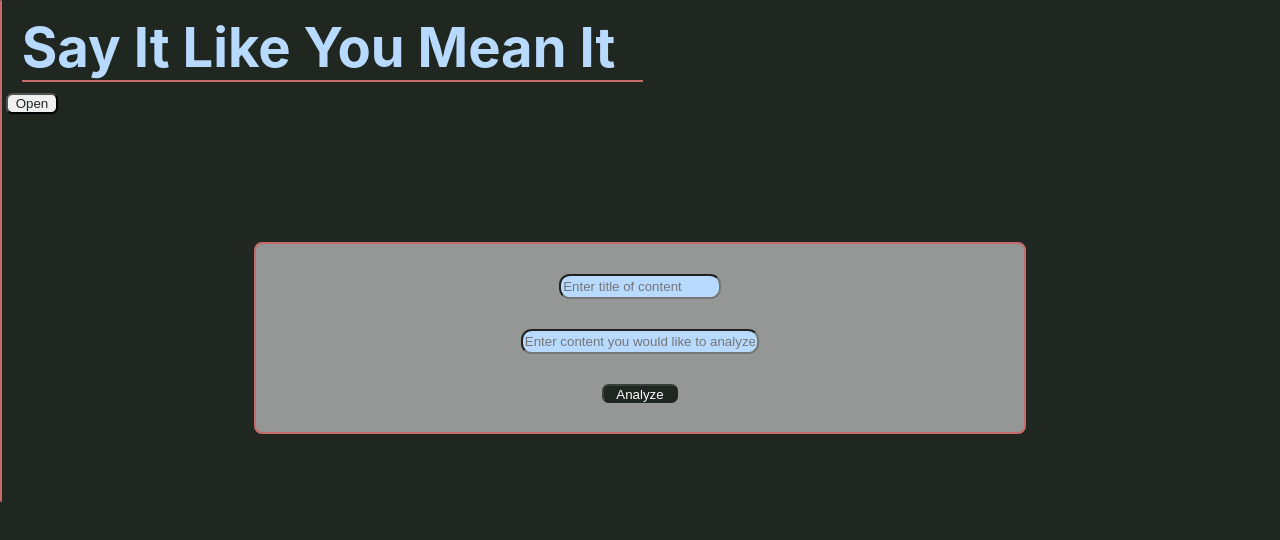
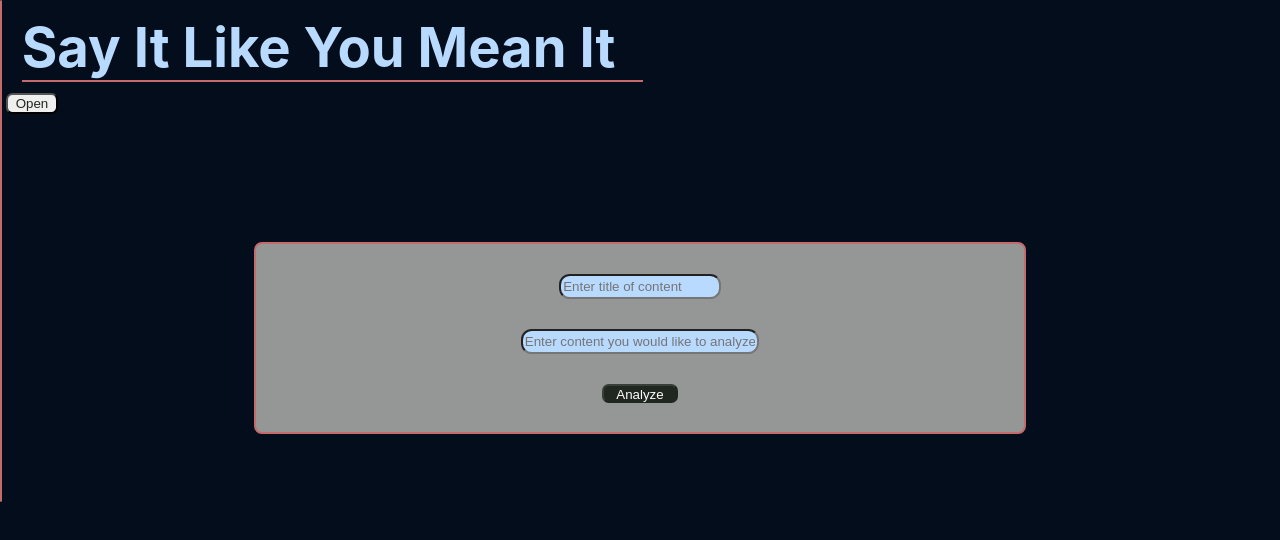
Before and after one commit to Logandv3/Say-it-like-you-mean-it, a React (Create React App) app: page / in a window 1280 px wide. Shown: the top 540 px of the page. Built offline with nearby package versions, Linux system fonts and the light colour scheme.

Commit message:
Change color scheme

```diff
--- a/src/styles/App.css
+++ b/src/styles/App.css
@@ -1,9 +1,9 @@
 html {
-  background-color: rgb(31, 39, 32);
+  background-color: rgb(4, 13, 27);
 }
 
 .app-container {
-  background-color: rgb(31, 39, 32);
+  background-color: rgb(4, 13, 27);
 }
 
 
```
